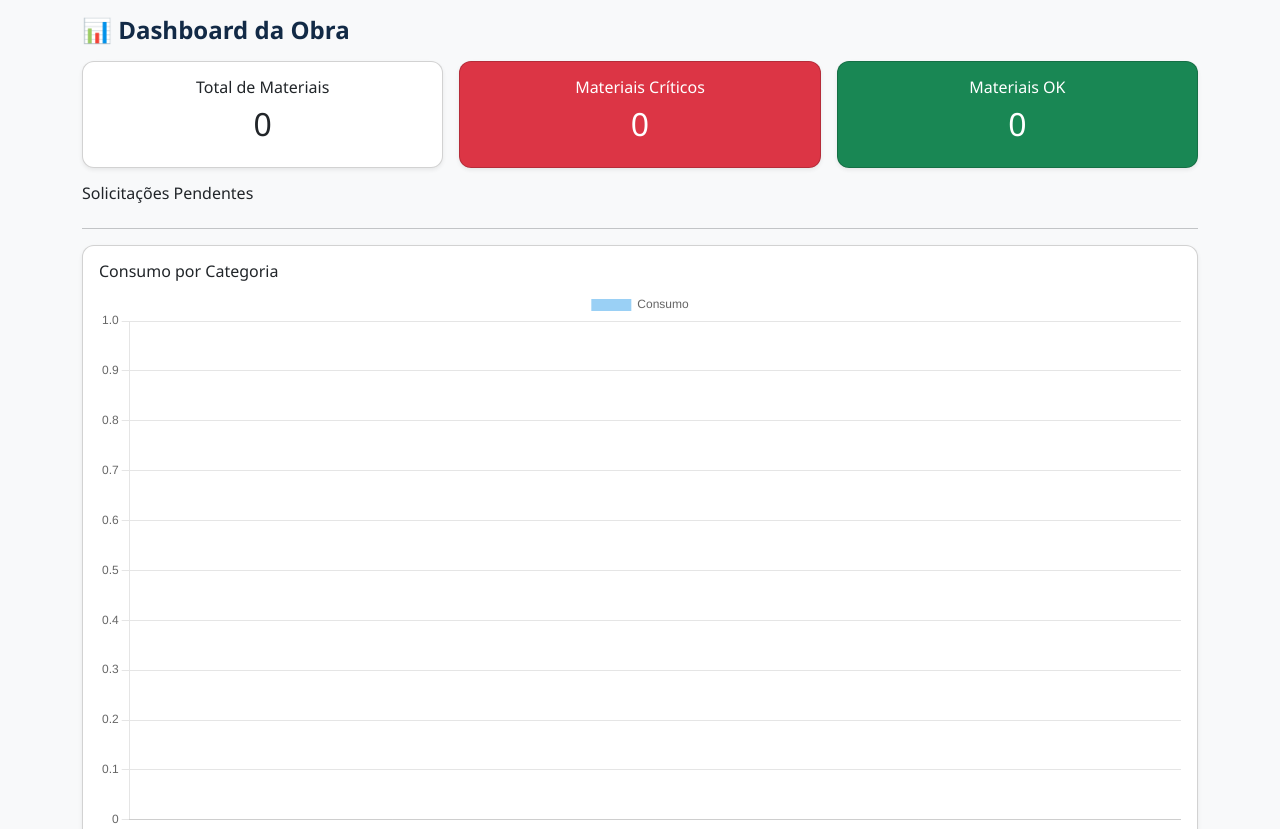
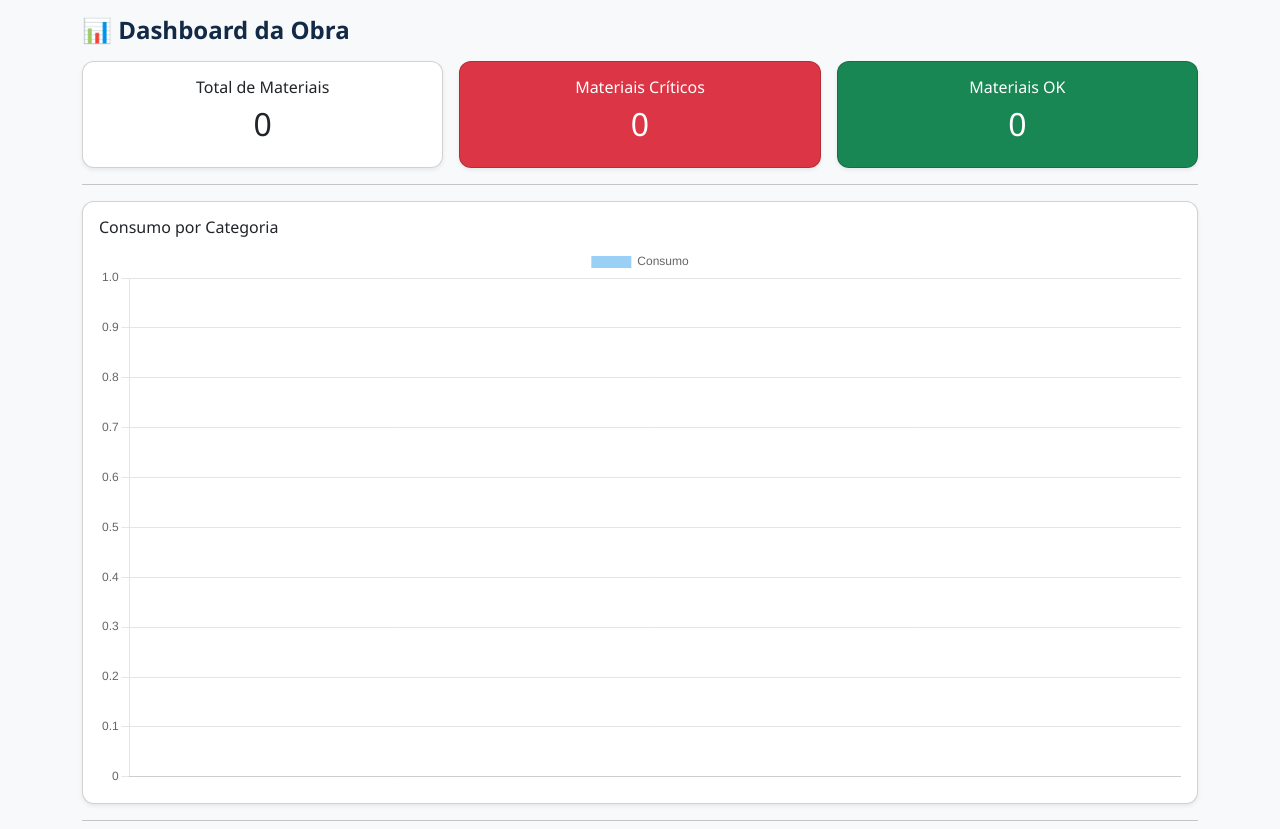
Before and after one commit to JoaoGois72/aruana-estoque, a Flask app: page /dashboard in a window 1280 px wide. Shown: the part 88-917 px from the top of the page. Run offline with Flask 3, Linux system fonts and the light colour scheme; a user stored in the database is signed in; some libraries are stand-ins or nearby versions.

Commit message:
Update dashboard.html

```diff
--- a/app/templates/estoque/dashboard.html
+++ b/app/templates/estoque/dashboard.html
@@ -28,13 +28,7 @@
       <h2>{{ total_materiais - total_criticos }}</h2>
     </div>
   </div>
-<!-- PENDENTES -->
-  <div class="col-md-4">
-    <div class="card-body">
-      <h6>Solicitações Pendentes</h6>
-      <h2>{{ total_pendentes }}</h2>
-    </div>
-  </div>
+
 </div>
 
 <hr>
```
